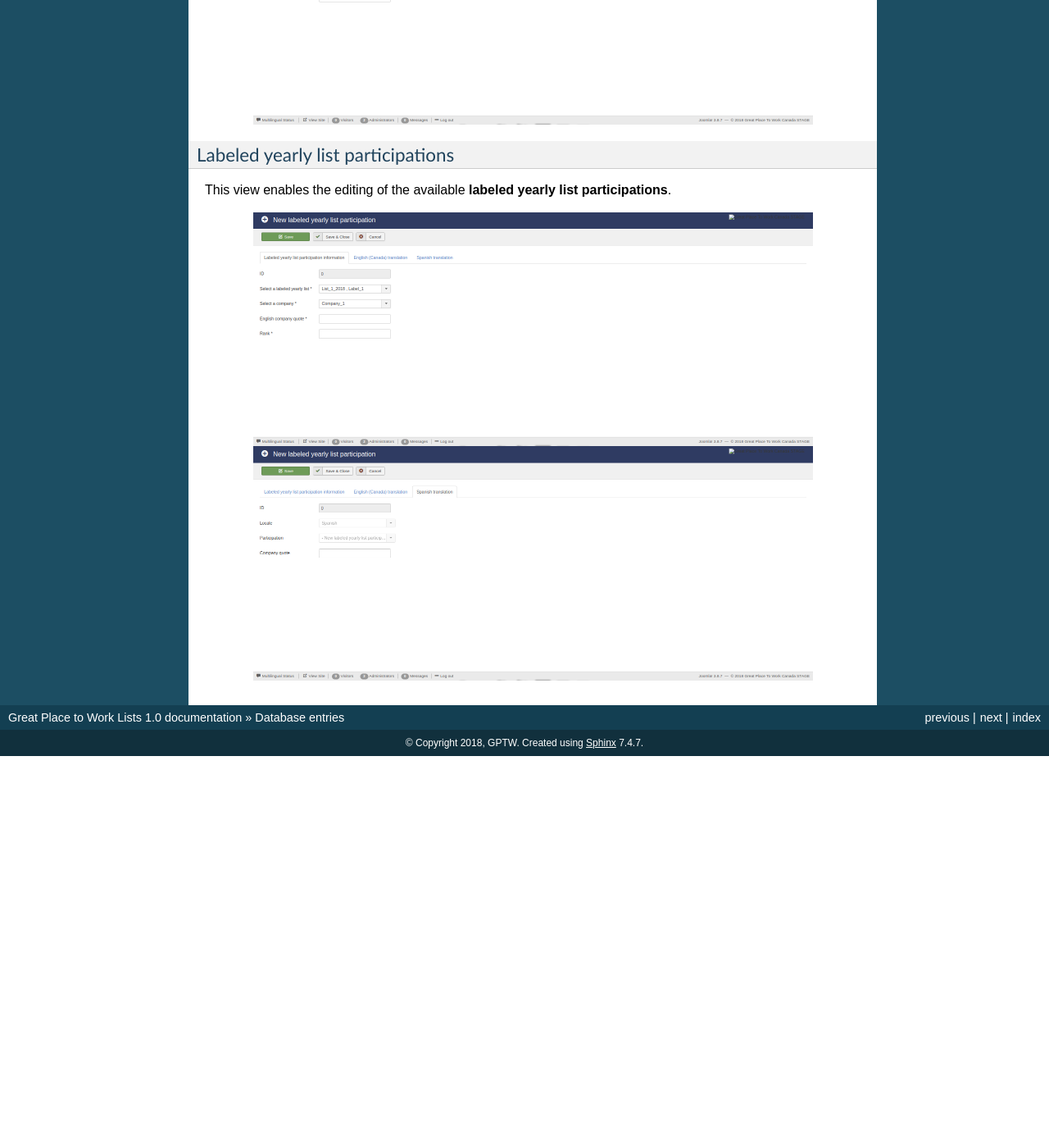
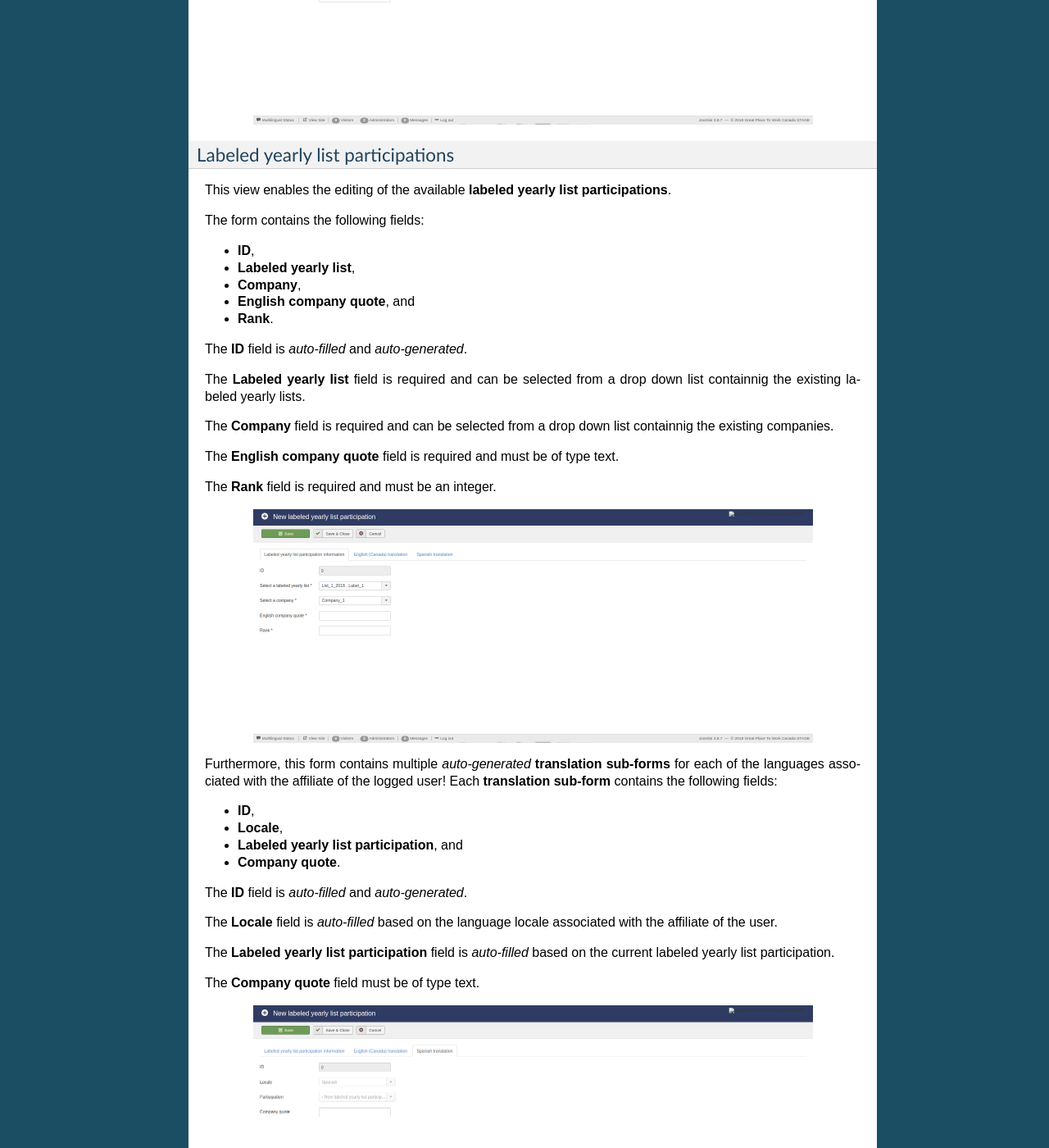
Before and after one commit to treste91/Great-Place-to-Work-Lists, a Sphinx documentation site: the page built from docs/backend/db_entries.rst, in a window 1280 px wide and 1400 px high, scrolled down 13716 px. Shown: the whole window at 82% size. Built offline with Sphinx 7.4.7, drawn with Linux system fonts in a browser that asks for light colours; before the commit the page ends 14638 px from its top, so only the background shows below that.

Commit message:
Update db_entries.rst

```diff
--- a/docs/backend/db_entries.rst
+++ b/docs/backend/db_entries.rst
@@ -604,11 +604,52 @@
 
 This view enables the editing of the available **labeled yearly list participations**.
 
+The form contains the following fields:
+
+* **ID**,
+
+* **Labeled yearly list**,
+
+* **Company**,
+
+* **English company quote**, and
+
+* **Rank**.
+
+The **ID** field is *auto-filled* and *auto-generated*.
+
+The **Labeled yearly list** field is required and can be selected from a drop down list containnig the existing labeled yearly lists.
+
+The **Company** field is required and can be selected from a drop down list containnig the existing companies.
+
+The **English company quote** field is required and must be of type text.
+
+The **Rank** field is required and must be an integer.
+
 .. image:: db_entries_edit_labeled_yearly_list_participation.png
    :scale: 50 %
    :alt: Labeled yearly list participation
    :align: center
 
+Furthermore, this form contains multiple *auto-generated* **translation sub-forms** for each of the languages associated with the affiliate of the logged user!
+Each **translation sub-form** contains the following fields:
+
+* **ID**,
+
+* **Locale**,
+
+* **Labeled yearly list participation**, and
+
+* **Company quote**.
+
+The **ID** field is *auto-filled* and *auto-generated*.
+
+The **Locale** field is *auto-filled* based on the language locale associated with the affiliate of the user.
+
+The **Labeled yearly list participation** field is *auto-filled* based on the current labeled yearly list participation.
+
+The **Company quote** field must be of type text.
+
 .. image:: db_entries_edit_labeled_yearly_list_participation_translation.png
    :scale: 50 %
    :alt: Labeled yearly list participation translation
```
